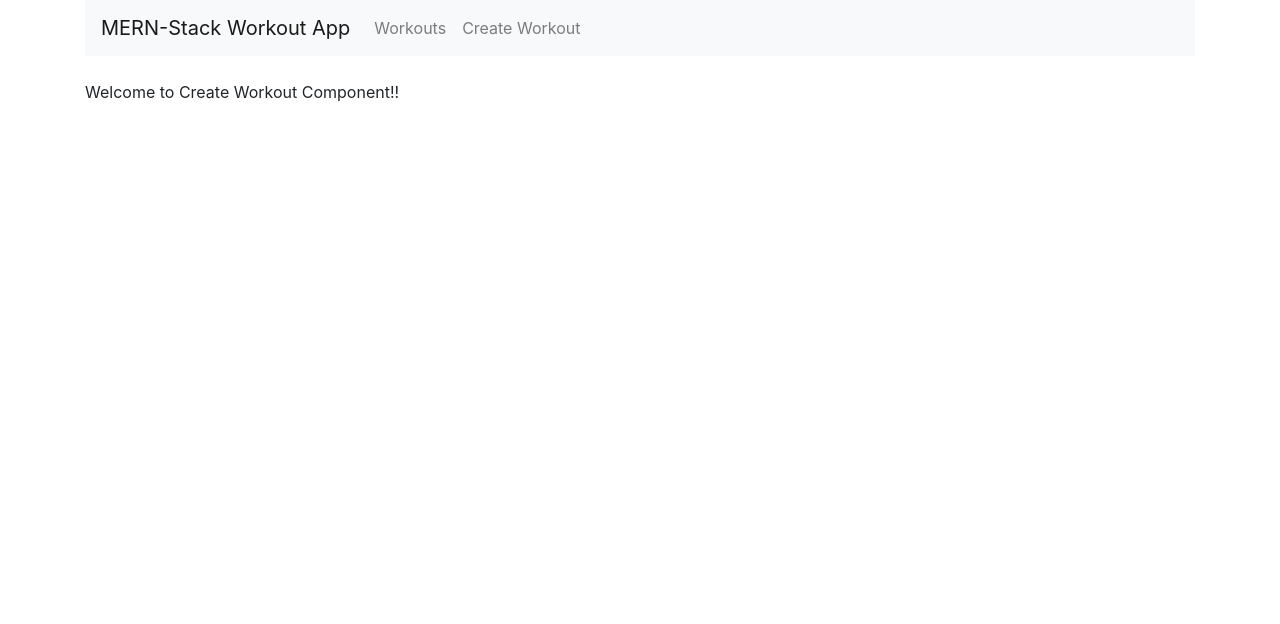
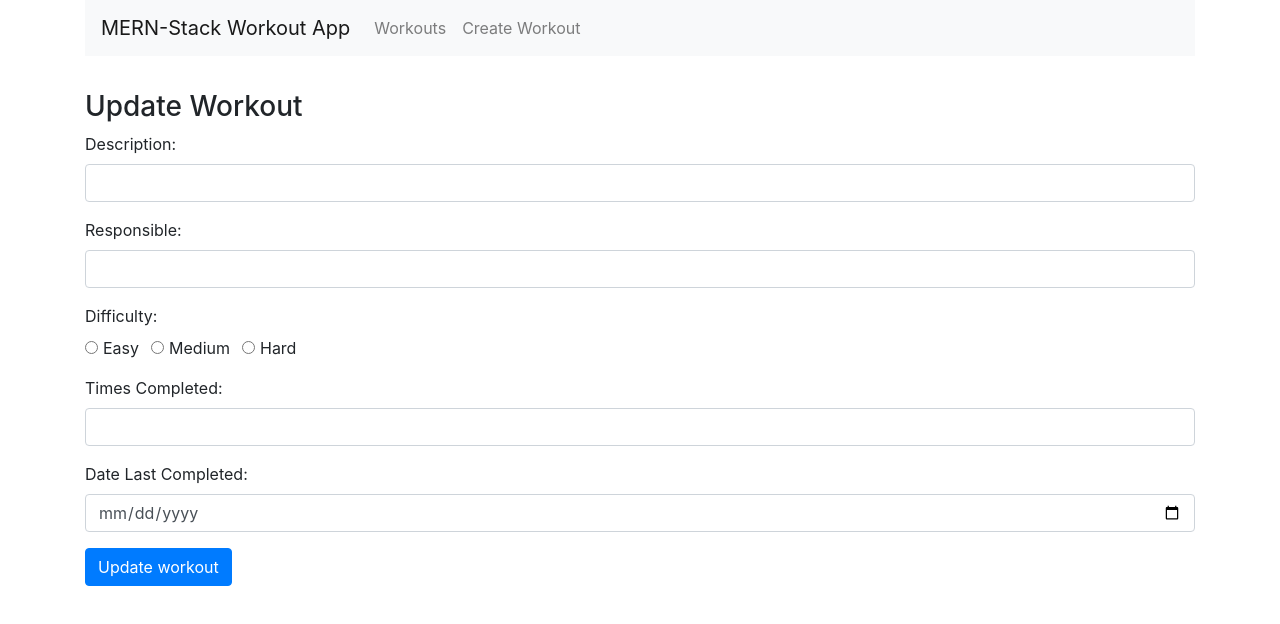
Before and after one commit to brentonjackson/workout-manager, a React (Create React App) app: page /edit/1 in a window 1280 px wide. Shown: the top 624 px of the page. Built offline with nearby package versions, Linux system fonts and the light colour scheme; no server answers.

Commit message:
functionally working app

```diff
--- a/src/components/create-workout.component.js
+++ b/src/components/create-workout.component.js
@@ -150,7 +150,7 @@ export default class CreateWorkout extends Component {
                     <div className="form-group">
                         <label>Date Last Completed: </label>
                         <input
-                                type="string"
+                                type="date"
                                 className="form-control"
                                 value={this.state.workout_completed_date}
                                 onChange={this.onChangeWorkoutCompletedDate}
--- a/src/components/edit-workout.component.js
+++ b/src/components/edit-workout.component.js
@@ -1,10 +1,174 @@
 import React, {Component} from 'react';
+import axios from 'axios';
 
 export default class EditWorkout extends Component {
+	constructor(props) {
+		super(props);
+
+		this.onChangeWorkoutDescription = this.onChangeWorkoutDescription.bind(this);
+        this.onChangeWorkoutResponsible = this.onChangeWorkoutResponsible.bind(this);
+        this.onChangeWorkoutDifficulty = this.onChangeWorkoutDifficulty.bind(this);
+        this.onChangeWorkoutTimesCompleted = this.onChangeWorkoutTimesCompleted.bind(this);
+        this.onChangeWorkoutCompletedDate = this.onChangeWorkoutCompletedDate.bind(this);
+        this.onSubmit = this.onSubmit.bind(this);
+
+		this.state = {
+			workout_description: '',
+			workout_responsible: '',
+			workout_difficulty: '',
+			workout_times_complecated: 0,
+			workout_completed_date: ''
+
+		}
+	}
+
+	componentDidMount() {
+        axios.get('http://localhost:4000/workouts/'+this.props.match.params.id)
+            .then(response => {
+                this.setState({
+                    workout_description: response.data.workout_description,
+                    workout_responsible: response.data.workout_responsible,
+                    workout_difficulty: response.data.workout_difficulty,
+                    workout_times_complecated: response.data.workout_times_complecated,
+                    workout_completed_date: response.data.workout_completed_date
+                })
+            })
+            .catch(function (error) {
+                console.log(error);
+            })
+    }
+
+    // methods to update state
+    onChangeWorkoutDescription(e) {
+        this.setState({
+            workout_description: e.target.value
+        });
+    }
+
+    onChangeWorkoutResponsible(e) {
+        this.setState({
+            workout_responsible: e.target.value
+        });
+    }
+
+    onChangeWorkoutDifficulty(e) {
+        this.setState({
+            workout_difficulty: e.target.value
+        });
+    }
+
+    onChangeWorkoutTimesCompleted(e) {
+        this.setState({
+            workout_times_completed: e.target.value
+        });
+    }
+
+    onChangeWorkoutCompletedDate(e) {
+        this.setState({
+            workout_completed_date: e.target.value
+        });
+    }
+
+    onSubmit(e) {
+        // backend not setup yet
+        e.preventDefault();
+
+        const obj = {
+            workout_description: this.state.workout_description,
+            workout_responsible: this.state.workout_responsible,
+            workout_difficulty: this.state.workout_difficulty,
+            workout_times_completed: this.state.workout_times_completed,
+            workout_completed_date: this.state.workout_completed_date
+        };
+       	console.log(obj);
+       	axios.post('http://localhost:4000/workouts/update/' + this.props.match.params.id, obj)
+       		.then(res => console.log(res.data));
+
+       	this.props.history.push('');
+    }
+
 	render() {
 		return (
-			<div>
-				<p>Welcome to Create Workout Component!!</p>
+			<div style={{marginTop: 10}}>
+				<h3>Update Workout</h3>
+				<form onSubmit={this.onSubmit}>
+                    <div className="form-group">
+                        <label>Description: </label>
+                        <input  type="text"
+                                className="form-control"
+                                value={this.state.workout_description}
+                                onChange={this.onChangeWorkoutDescription}
+                                />
+                    </div>
+                    <div className="form-group">
+                        <label>Responsible: </label>
+                        <input
+                                type="text"
+                                className="form-control"
+                                value={this.state.workout_responsible}
+                                onChange={this.onChangeWorkoutResponsible}
+                                />
+                    </div>
+                    <div className="form-group">
+                    	<label>Difficulty: </label><br />
+                        <div className="form-check form-check-inline">
+                            <input  className="form-check-input"
+                                    type="radio"
+                                    name="difficultyOptions"
+                                    id="difficultyEasy"
+                                    value="Easy"
+                                    checked={this.state.workout_difficulty==='Easy'}
+                                    onChange={this.onChangeWorkoutDifficulty}
+                                    />
+                            <label className="form-check-label">Easy</label>
+                        </div>
+                        <div className="form-check form-check-inline">
+                            <input  className="form-check-input"
+                                    type="radio"
+                                    name="difficultyOptions"
+                                    id="difficultyMedium"
+                                    value="Medium"
+                                    checked={this.state.workout_difficulty==='Medium'}
+                                    onChange={this.onChangeWorkoutDifficulty}
+                                    />
+                            <label className="form-check-label">Medium</label>
+                        </div>
+                        <div className="form-check form-check-inline">
+                            <input  className="form-check-input"
+                                    type="radio"
+                                    name="difficultyOptions"
+                                    id="difficultyHard"
+                                    value="Hard"
+                                    checked={this.state.workout_difficulty==='Hard'}
+                                    onChange={this.onChangeWorkoutDifficulty}
+                                    />
+                            <label className="form-check-label">Hard</label>
+                        </div>
+                    </div>
+                    <div className="form-group">
+                        <label>Times Completed: </label>
+                        <input
+                                type="number"
+                                className="form-control"
+                                min="0"
+                                value={this.state.workout_times_completed}
+                                onChange={this.onChangeWorkoutTimesCompleted}
+                                />
+                    </div>
+                    <div className="form-group">
+                        <label>Date Last Completed: </label>
+                        <input
+                                type="date"
+                                className="form-control"
+                                value={this.state.workout_completed_date}
+                                onChange={this.onChangeWorkoutCompletedDate}
+                                />
+                    </div>
+
+                    <div className="form-group">
+                        <input type="submit" value="Update workout" className="btn btn-primary" />
+                    </div>
+                </form>
 			</div>
 
 		)
--- a/src/index.css
+++ b/src/index.css
@@ -11,3 +11,7 @@ code {
   font-family: source-code-pro, Menlo, Monaco, Consolas, 'Courier New',
     monospace;
 }
+
+.done {
+	background-color: green;
+}
```
